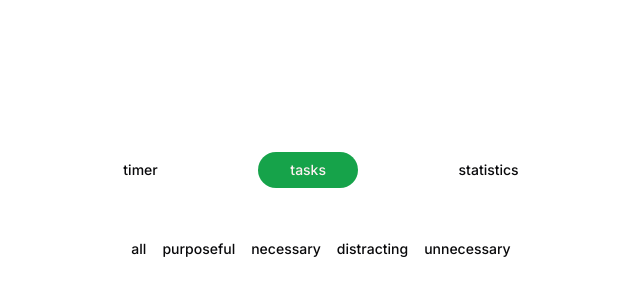
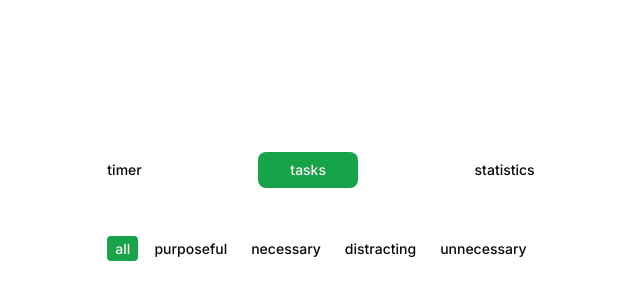
Before and after one commit to sinskiy/strou, a Next.js app: page /tasks in a window 1280 px wide. Shown: the part 170-470 px from the top of the page, without its empty margins (319-959 px from the left). Built offline with nearby package versions, Linux system fonts and the light colour scheme.

Commit message:
improve tags styling

```diff
--- a/app/tasks/page.tsx
+++ b/app/tasks/page.tsx
@@ -9,6 +9,14 @@ const tags = [
 ] as const;
 
 export default function Tasks() {
-  const tagsList = tags.map((tag) => <Tag key={tag}>{tag}</Tag>);
-  return <section className="card">{tagsList}</section>;
+  const tagsList = tags.map((tag, i) => (
+    <Tag key={tag} defaultChecked={i === 0}>
+      {tag}
+    </Tag>
+  ));
+  return (
+    <section className="card">
+      <ul className="flex gap-2">{tagsList}</ul>
+    </section>
+  );
 }
--- a/components/ui/navLink.tsx
+++ b/components/ui/navLink.tsx
@@ -14,7 +14,7 @@ export default function NavLink({
   return (
     <Link
       className={twMerge(
-        "font-medium text-sm px-8 py-2 rounded-full transition-colorsAndTransform active:scale-95",
+        "font-medium text-sm px-8 py-2 rounded-lg transition-colorsAndTransform active:scale-95",
         active
           ? "bg-primary text-primary-foreground hover:bg-primary/90"
           : "hover:bg-white/10",
--- a/components/ui/tag.tsx
+++ b/components/ui/tag.tsx
@@ -6,7 +6,7 @@ interface TagProps extends InputHTMLAttributes<HTMLInputElement> {}
 
 export default function Tag({ className, children, ...props }: TagProps) {
   return (
-    <>
+    <li>
       <Label className="relative">
         <input
           type="checkbox"
@@ -17,13 +17,13 @@ export default function Tag({ className, children, ...props }: TagProps) {
         />
         <span
           className={twMerge(
-            "font-medium w-fit text-sm py-1 px-2 rounded-full transition-colors active:scale-95 peer-checked:bg-primary peer-checked:text-primary-foreground hover:peer-checked:bg-primary/90 hover:bg-white/10",
+            "font-medium w-fit text-sm py-1 px-2 rounded-sm transition-colors peer-checked:bg-primary peer-checked:text-primary-foreground hover:peer-checked:bg-primary/90 hover:bg-white/10",
             className,
           )}
         >
           {children}
         </span>
       </Label>
-    </>
+    </li>
   );
 }
```
